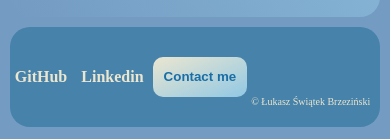
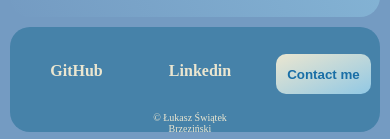
Before and after one commit to Lukasz2506/CV-website-new, a plain HTML site: page index.html in a window 390 px wide. Shown: the part 3688-3827 px from the top of the page. Drawn offline with Linux system fonts and the light colour scheme; a web font is replaced by a local one.

Commit message:
Add files via upload

```diff
--- a/index.html
+++ b/index.html
@@ -214,10 +214,10 @@
     </div>
 
     <div class="footer">
-        <div><a href="https://github.com/Lukasz2506">GitHub</a></div>
-        <div><a href="https://www.linkedin.com/in/lukswiatek/">Linkedin</a></div>
-        <div><button><a href="mailto:lukasz.brzezinskii@wp.pl">Contact me</a></button></div>
-        <div><p class="rights">© Łukasz Świątek Brzeziński</p></div>
+        <div class="hl" style="padding-top: 15px"><a href="https://github.com/Lukasz2506">GitHub</a></div>
+        <div class="hl" style="padding-top: 15px"><a href="https://www.linkedin.com/in/lukswiatek/">Linkedin</a></div>
+        <div class="hl"><button><a href="mailto:lukasz.brzezinskii@wp.pl">Contact me</a></button></div>
+        <div class="r"><p class="rights">© Łukasz Świątek Brzeziński</p></div>
     </div>
     <div class="empty">
     </div>
--- a/styles.css
+++ b/styles.css
@@ -161,7 +161,6 @@ table img {
     background-color: #4682A9;
     border-radius: 20px;
     align-items: center;
-    order: 1;
     height: 100px;
 }
 .footer a {
@@ -223,6 +222,30 @@ button:hover {
         width: 90%;
         border-radius: 20px;
     }
+    .footer {
+        width: 100%;
+        height: 100%;
+        display: grid;
+        grid-template-columns: repeat(3, 1fr);
+        grid-template-rows: 70px, 20px;
+    }
+    .hl {
+        margin-top: 20px;
+        margin-left: 10px;
+        height: 50px;
+        text-align: center;
+
+    }
+    .r {
+        text-align: center;
+        grid-column: 2;
+        grid-row: 2/3;
+        height: 20px;
+    }
+    .rights {
+        margin-top: 0;
+    }
+
 }
 @media (max-width: 539px) {
     .experience {
```
